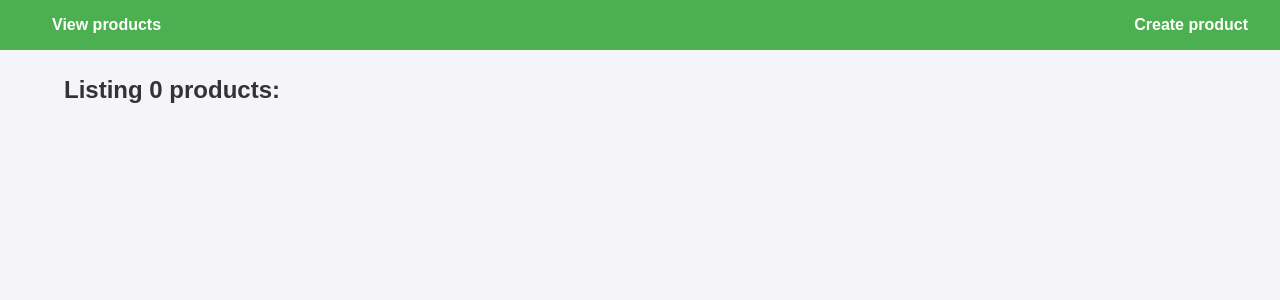
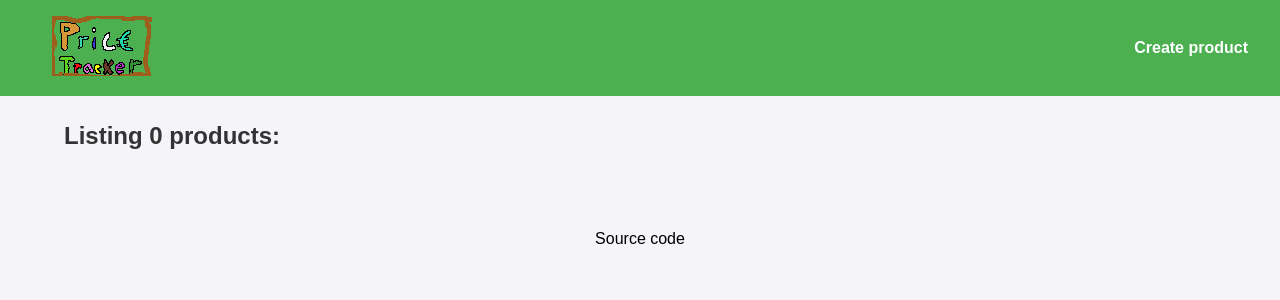
Before and after one commit to forerosantiago/price-tracker, a Flask app: page / in a window 1280 px wide. Shown: the top 300 px of the page. Run offline with Flask 3, Linux system fonts and the light colour scheme; data that the repository does not hold is empty.

Commit message:
add logo and favicon

```diff
--- a/templates/base.html
+++ b/templates/base.html
@@ -3,6 +3,7 @@
 <head>
     <meta charset="UTF-8">
     <meta name="viewport" content="width=device-width, initial-scale=1.0">
+    <link rel="shortcut icon" href="{{ url_for('static', filename='logo.png') }}" type="image/x-icon">
     <title>{% block title %}Price tracker{% endblock %}</title>
 
     <style>
@@ -115,6 +116,23 @@
             width: 40%;
         }
 
+        footer {
+            padding: 1rem 2rem;
+            display: flex;
+            justify-content: center;
+            align-items: center;
+            height: 6vh;
+        }
+
+        footer a {
+            color: black;
+            text-decoration: none;
+        }
+
+        footer a:hover {
+           text-decoration: underline;
+        }
+
     </style>
 
 </head>
@@ -125,5 +143,8 @@
         {% block content %}{% endblock %}
     </div>
 
+    <footer>
+        <a href="https://github.com/forerosantiago/price-tracker">Source code</a>
+    </footer>
 </body>
 </html>
--- a/templates/header.html
+++ b/templates/header.html
@@ -5,6 +5,8 @@
         <button type="submit">Search</button>
     </form>
     --->
-    <a href="/">View products</a>
+    <a href="/">
+        <img src="{{ url_for('static', filename='biglogo.png') }}"" alt="">
+    </a>
     <a href="/create-product">Create product</a>
 </nav>
```
Also changed, not shown: static/biglogo.png (added), static/logo.png (added).
